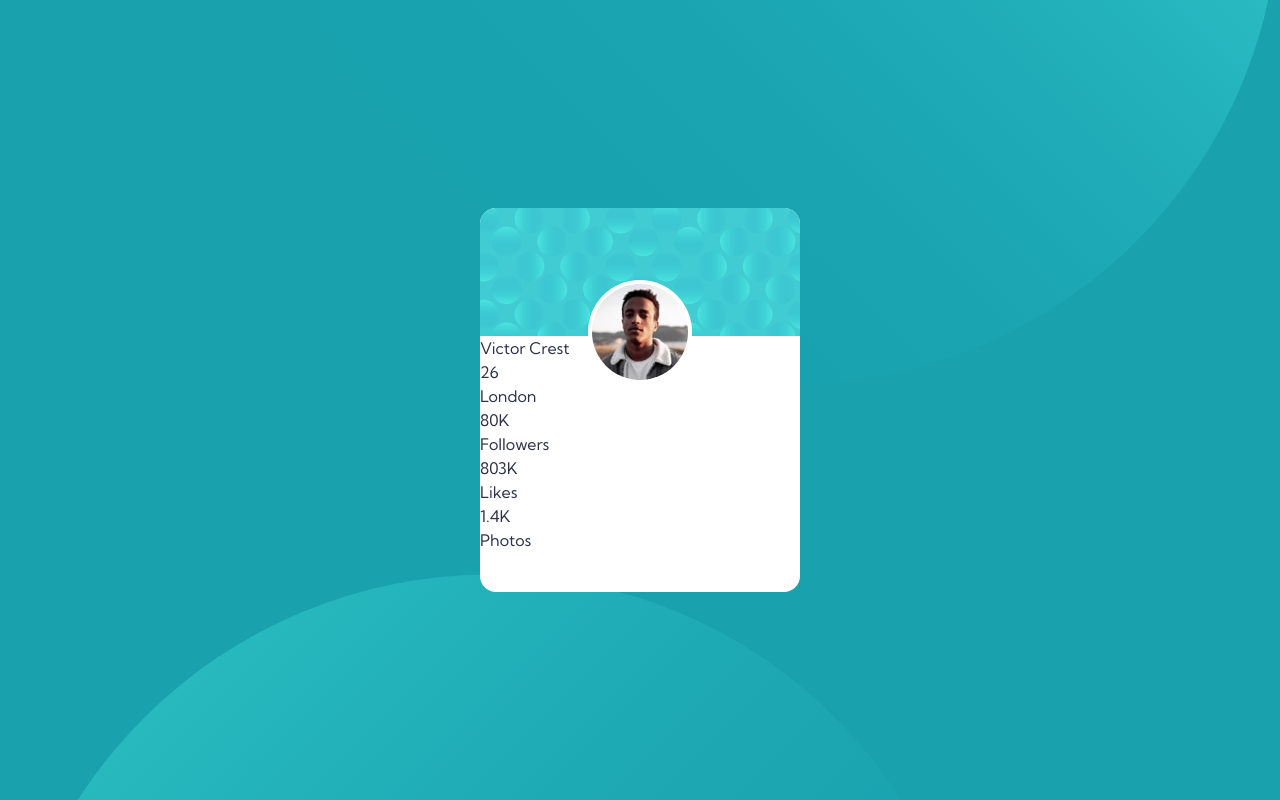
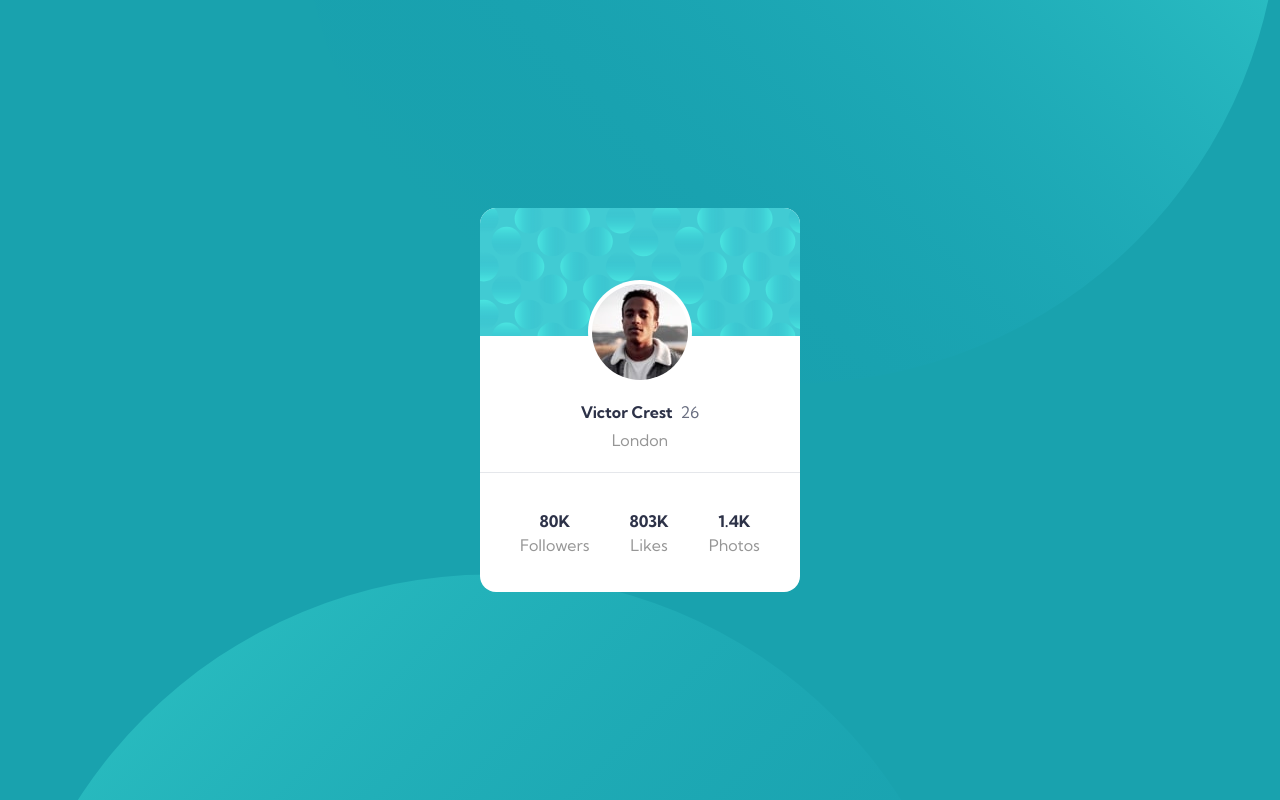
Before and after one commit to RyelBanfield/profile-card-component, a React (Vite) app: page / in a window 1280 px wide. Built offline with nearby package versions, Linux system fonts and the light colour scheme.

Commit message:
Style text of card

```diff
--- a/src/App.tsx
+++ b/src/App.tsx
@@ -1,31 +1,32 @@
 const App = () => (
-  <div className="h-screen bg-dark-cyan bg-[url('/src/assets/bg-pattern-top.svg')]  bg-[right_bottom_26rem] bg-no-repeat text-very-dark-desaturated-blue">
+  <div className="h-screen bg-dark-cyan bg-[url('/src/assets/bg-pattern-top.svg')]  bg-[right_bottom_26rem] bg-no-repeat">
     <div className="h-full bg-transparent bg-[url('/src/assets/bg-pattern-bottom.svg')] bg-[left_bottom_-47rem] bg-no-repeat flex justify-center items-center">
       <div className="bg-white rounded-2xl h-96 w-80">
         <div className="bg-[url('/src/assets/bg-pattern-card.svg')] h-1/3 rounded-t-2xl" />
-        <div className="h-2/3 relative">
-          <div className="flex justify-center">
+        <div className="h-2/3 relative font-normal flex flex-col">
+          <div className="flex justify-center mb-16">
             <img src="/src/assets/image-victor.jpg" alt="Victor Crest" className="bg-white rounded-full absolute bottom-52 p-1" />
           </div>
-          <div>
+          <div className="mb-5">
+            <div className="flex justify-center mb-1">
+              <h1 className="font-bold text-very-dark-desaturated-blue mx-1">Victor Crest</h1>
+              <p className="text-dark-grayish-blue mx-1">26</p>
+            </div>
+            <h2 className="text-dark-gray text-center">London</h2>
+          </div>
+          <div className="border-t" />
+          <div className="grow flex justify-evenly items-center text-center">
             <div>
-              <h1>Victor Crest</h1>
-              <p>26</p>
-            </div>
-            <h2>London</h2>
-          </div>
-          <div>
-            <div>
-              <h3>80K</h3>
-              <p>Followers</p>
+              <h3 className="font-bold text-very-dark-desaturated-blue">80K</h3>
+              <p className="text-dark-gray">Followers</p>
             </div>
             <div>
-              <h3>803K</h3>
-              <p>Likes</p>
+              <h3 className="font-bold text-very-dark-desaturated-blue">803K</h3>
+              <p className="text-dark-gray">Likes</p>
             </div>
             <div>
-              <h3>1.4K</h3>
-              <p>Photos</p>
+              <h3 className="font-bold text-very-dark-desaturated-blue">1.4K</h3>
+              <p className="text-dark-gray">Photos</p>
             </div>
           </div>
         </div>
```
